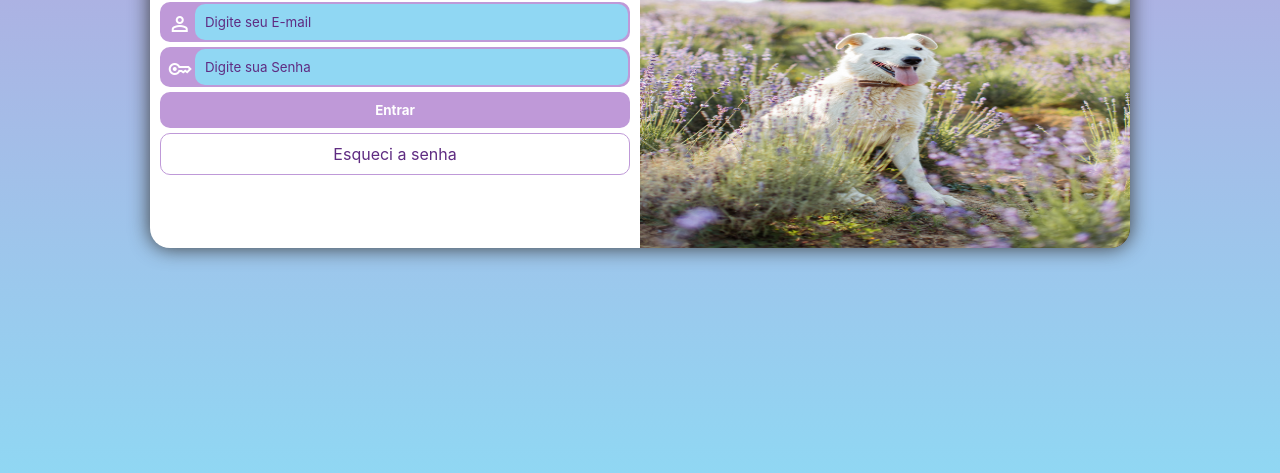
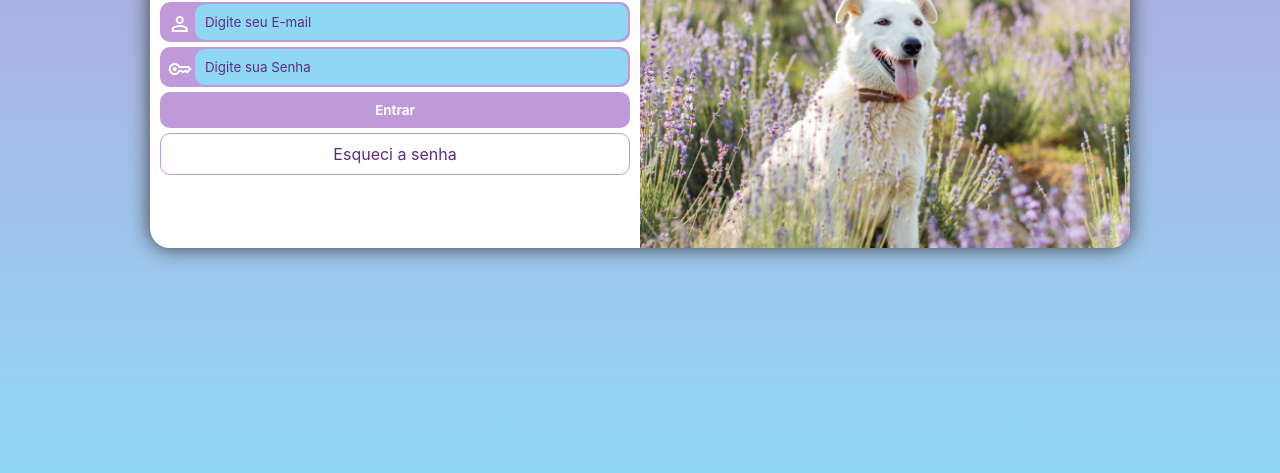
Before and after one commit to Mario-calebe/projeto-login, a plain HTML site: page index.html in a window 1280 px wide. Shown: the part 327-800 px from the top of the page. Drawn offline with nearby package versions, Linux system fonts and the light colour scheme.

Commit message:
Aprendi o conceito de overflow= hidden

```diff
--- a/estilos/desktop.css
+++ b/estilos/desktop.css
@@ -11,8 +11,6 @@
     }
 
     #img{
-        border-bottom-right-radius:20px ;
-        border-top-right-radius: 20px;
         border-bottom-left-radius: 0px;
         width: 100%;
         height: 100%;
--- a/estilos/style.css
+++ b/estilos/style.css
@@ -21,6 +21,12 @@ body,html{
     width: 100vw;
 }
 
+main{
+    height: 100vh;
+    width: 100vw;
+
+}
+
 section#login{
     position: absolute;
     left: 50%;
@@ -31,12 +37,13 @@ section#login{
     background-color: white;
     border-radius: 20px;
     box-shadow: 0px 0px 20px rgb(59, 59, 59);
+    overflow: hidden;
 }
 
 #img{
-    border-top-left-radius: 20px;
-    border-top-right-radius: 20px;
-    box-shadow: inset -10px -2px black;
+    background-image: url(../imagens/pexels-anastasia-shuraeva-5126964.jpg);
+    background-size: cover;
+    background-position: center;
     height: 200px;
     width: 100%;
 }
--- a/estilos/tablet.css
+++ b/estilos/tablet.css
@@ -15,6 +15,7 @@
     }
 
     #dimg{
+        display: block;
         position: absolute;
         left: 0px;
         width: 25%;
@@ -24,7 +25,6 @@
    #img{
         height: 280px;
         border-top-right-radius: 0px;
-        border-bottom-left-radius: 19px;
 
     }
 
@@ -33,6 +33,7 @@
     }
 
     #form{
+        display: block;
         padding: 0px 10px;
         height: 100%;
         position: absolute;
--- a/index.html
+++ b/index.html
@@ -13,7 +13,7 @@
     <main>
         <section id="login">
             <div id="dimg">
-                <img id="img" src="imagens/pexels-anastasia-shuraeva-5126964.jpg" alt="">
+                <div id="img"></div>
             </div>
 
             <div id="form">
```
